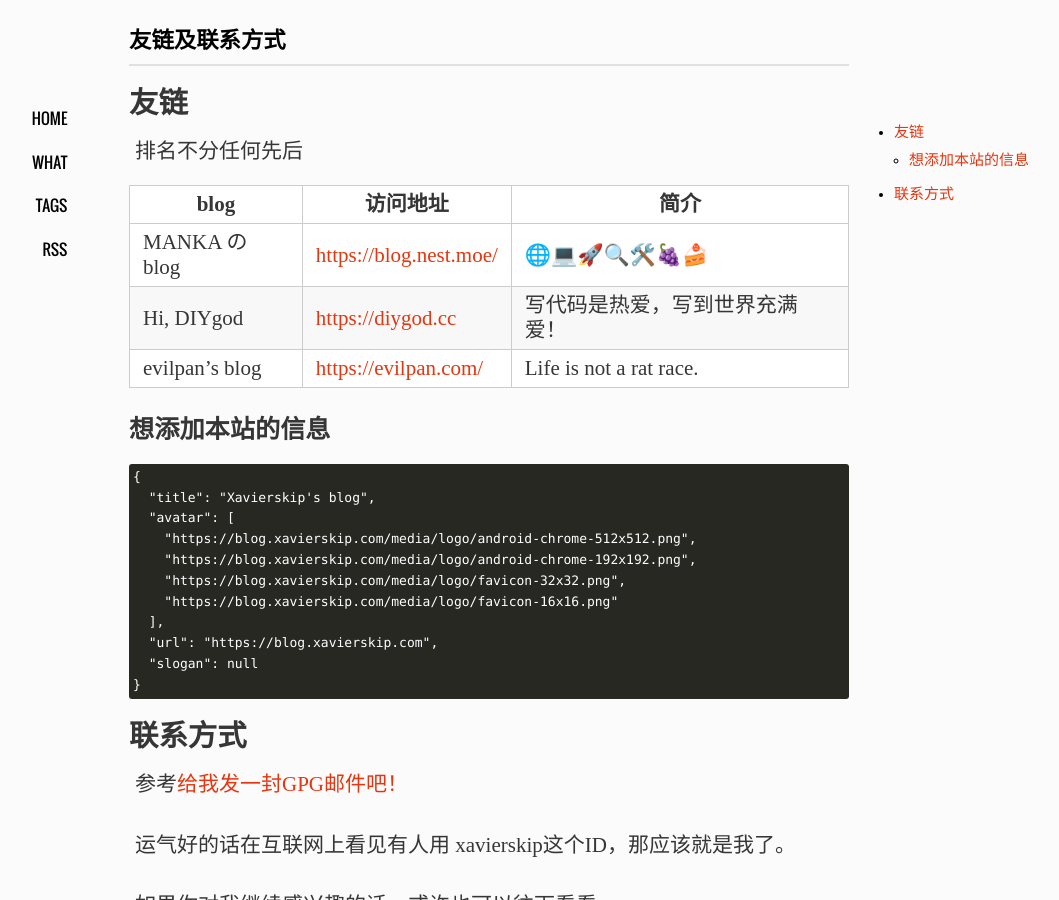
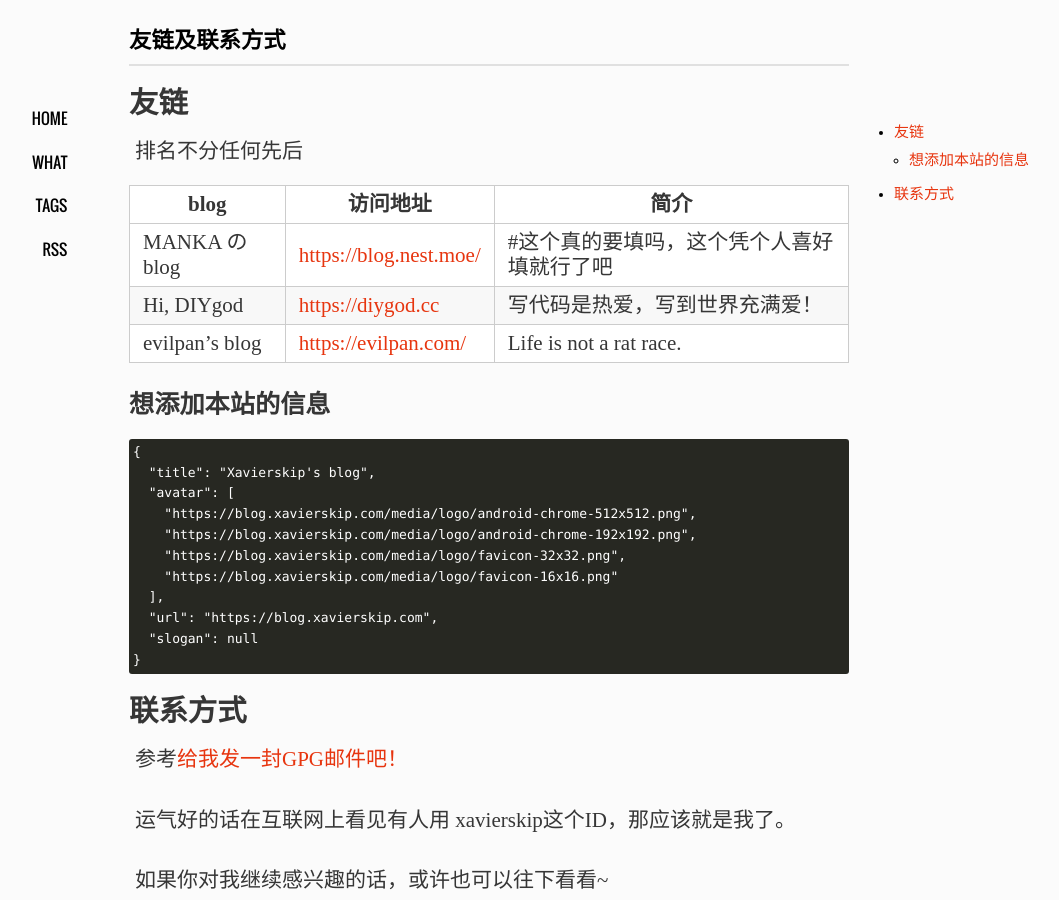
Before and after one commit to xavierskip/xavierskip.github.io, a Jekyll site: the page built from what/index.md, in a window 1280 px wide and 900 px high. Shown: the whole window, without its empty margins (151-1210 px from the left). Built offline with Jekyll 4.4.1, drawn with Linux system fonts in a browser that asks for light colours; comment, search, counter and statistics services are not loaded; a style sheet for code colours, icons or effects is not loaded; some of the changed lines change nothing that is shown.

Commit message:
Update index.md

```diff
--- a/what/index.md
+++ b/what/index.md
@@ -10,7 +10,7 @@ comments: yes
 
 |blog |访问地址 |简介|
 |-------------|--------|--------|
-|MANKA の blog|[https://blog.nest.moe/](https://blog.nest.moe/)|🌐💻🚀🔍🛠️🍇🍰|
+|MANKA の blog|[https://blog.nest.moe/](https://blog.nest.moe/)|#这个真的要填吗，这个凭个人喜好填就行了吧|
 |Hi, DIYgod|[https://diygod.cc](https://diygod.cc)|写代码是热爱，写到世界充满爱！|
 |evilpan's blog|[https://evilpan.com/](https://evilpan.com/)|Life is not a rat race.|
 
```
